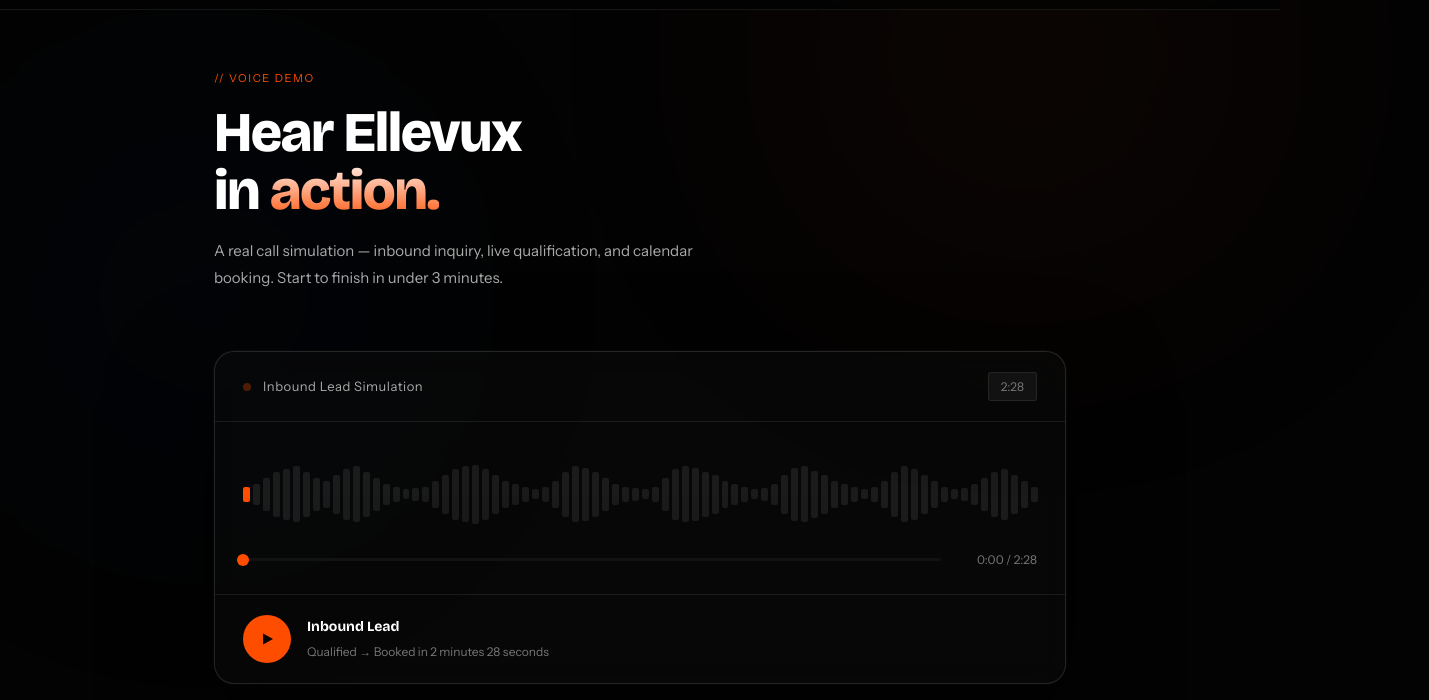
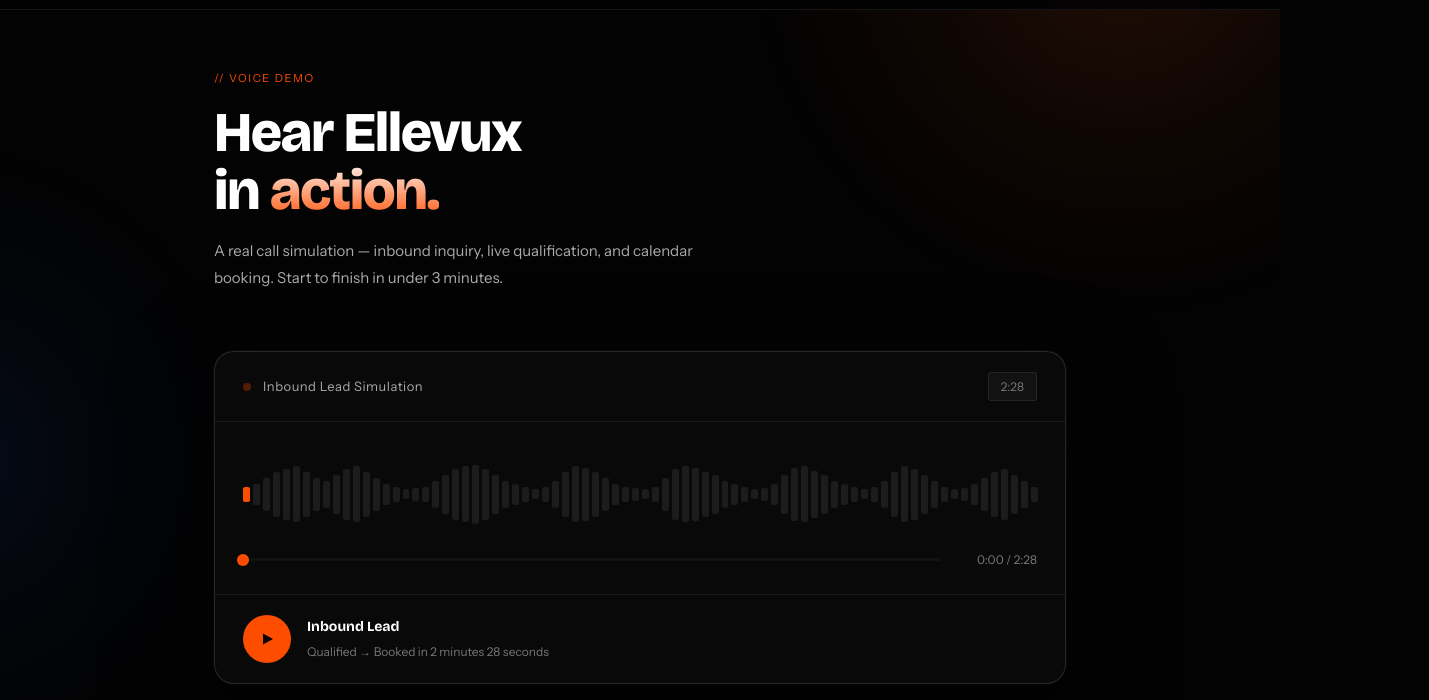
Before and after one commit to Yuvraj-Singh-5492/ellevuxlp, a plain HTML site: page demo.html in a window 1280 px wide. Shown: the part 100-800 px from the top of the page, 1429 px wide, since content can reach past the window. Drawn offline with nearby package versions, Linux system fonts and the light colour scheme.

Commit message:
Update demo.html

```diff
--- a/demo.html
+++ b/demo.html
@@ -36,35 +36,19 @@
       overflow-x: hidden;
     }
 
-    /* Ambient glows */
-    .blob {
-      position: absolute;
-      border-radius: 50%;
-      filter: blur(140px);
+    /* Canvas replaces CSS filter blobs */
+    #demo-canvas {
+      position: fixed;
+      inset: 0;
+      width: 100%;
+      height: 100%;
+      z-index: 0;
       pointer-events: none;
-      will-change: transform, opacity;
-      opacity: 0.6;
-      z-index: -1;
     }
-    .blob-warm {
-      width: 800px; height: 500px;
-      background: radial-gradient(circle, rgba(255,100,50,0.15) 0%, transparent 70%);
-      top: -100px; right: -150px;
-      animation: floatA 22s ease-in-out infinite alternate;
-    }
-    .blob-blue {
-      width: 600px; height: 600px;
-      background: radial-gradient(circle, rgba(50,120,255,0.1) 0%, transparent 70%);
-      bottom: 100px; left: -100px;
-      animation: floatB 25s ease-in-out infinite alternate;
-    }
-    @keyframes floatA {
-      0% { transform: translate(0,0) scale(1); }
-      100% { transform: translate(-50px,50px) scale(1.1); }
-    }
-    @keyframes floatB {
-      0% { transform: translate(0,0) scale(1); }
-      100% { transform: translate(50px,-50px) scale(1.1); }
+
+    main {
+      position: relative;
+      z-index: 1;
     }
 
     ::-webkit-scrollbar { width: 4px; }
@@ -80,10 +64,11 @@
       justify-content: space-between;
       padding: 0 48px;
       height: 110px;
-      background: rgba(3,3,3,0.75);
-      backdrop-filter: blur(20px);
-      -webkit-backdrop-filter: blur(20px);
+      background: rgba(3,3,3,0.92);
+      backdrop-filter: blur(8px);
+      -webkit-backdrop-filter: blur(8px);
       border-bottom: 1px solid var(--border);
+      transform: translateZ(0);
     }
     .nav-logo {
       font-family: var(--font-head);
@@ -167,9 +152,7 @@
 
     /* DEMO PLAYER */
     .demo-player {
-      background: rgba(10,10,10,0.6);
-      backdrop-filter: blur(20px);
-      -webkit-backdrop-filter: blur(20px);
+      background: rgba(10,10,10,0.96);
       border: 1px solid var(--border-light);
       border-radius: 20px;
       overflow: hidden;
@@ -506,8 +489,7 @@
 </head>
 <body>
 
-  <div class="blob blob-warm"></div>
-  <div class="blob blob-blue"></div>
+  <canvas id="demo-canvas" aria-hidden="true"></canvas>
 
   <nav>
       <a href="index.html" class="nav-logo">
@@ -713,6 +695,53 @@
 
     updateUI();
   </script>
+  <script>
+    /* ── CANVAS GLOW RENDERER ── same approach as index.html ── */
+    (function () {
+      const canvas = document.getElementById('demo-canvas');
+      const ctx = canvas.getContext('2d');
+
+      const blobs = [
+        { xf: 0.88, yf: 0.05, r: 380, color: [255, 90, 30],  a: 0.13, dx: -0.016, dy: 0.010 },
+        { xf: -0.05, yf: 0.7, r: 320, color: [40, 100, 255], a: 0.09, dx: 0.014,  dy: -0.010 },
+      ];
+
+      let W, H;
+      function resize() {
+        W = canvas.offsetWidth;
+        H = canvas.offsetHeight;
+        canvas.width  = W;
+        canvas.height = H;
+        blobs[0].x = W * blobs[0].xf; blobs[0].y = H * blobs[0].yf;
+        blobs[1].x = W * blobs[1].xf; blobs[1].y = H * blobs[1].yf;
+      }
+      resize();
+      window.addEventListener('resize', resize, { passive: true });
+
+      let frame = 0;
+      function draw() {
+        requestAnimationFrame(draw);
+        if (++frame % 2 !== 0) return; // ~30fps, blobs are slow
+        ctx.clearRect(0, 0, W, H);
+        for (const b of blobs) {
+          b.x += b.dx; b.y += b.dy;
+          const padX = W * 0.3, padY = H * 0.3;
+          if (b.x < -padX || b.x > W + padX) b.dx *= -1;
+          if (b.y < -padY || b.y > H + padY) b.dy *= -1;
+          const g = ctx.createRadialGradient(b.x, b.y, 0, b.x, b.y, b.r);
+          const [r, gv, bv] = b.color;
+          g.addColorStop(0,   `rgba(${r},${gv},${bv},${b.a})`);
+          g.addColorStop(0.5, `rgba(${r},${gv},${bv},${b.a * 0.4})`);
+          g.addColorStop(1,   `rgba(${r},${gv},${bv},0)`);
+          ctx.fillStyle = g;
+          ctx.beginPath();
+          ctx.arc(b.x, b.y, b.r, 0, Math.PI * 2);
+          ctx.fill();
+        }
+      }
+      draw();
+    })();
+  </script>
 
 </body>
 </html>
```
